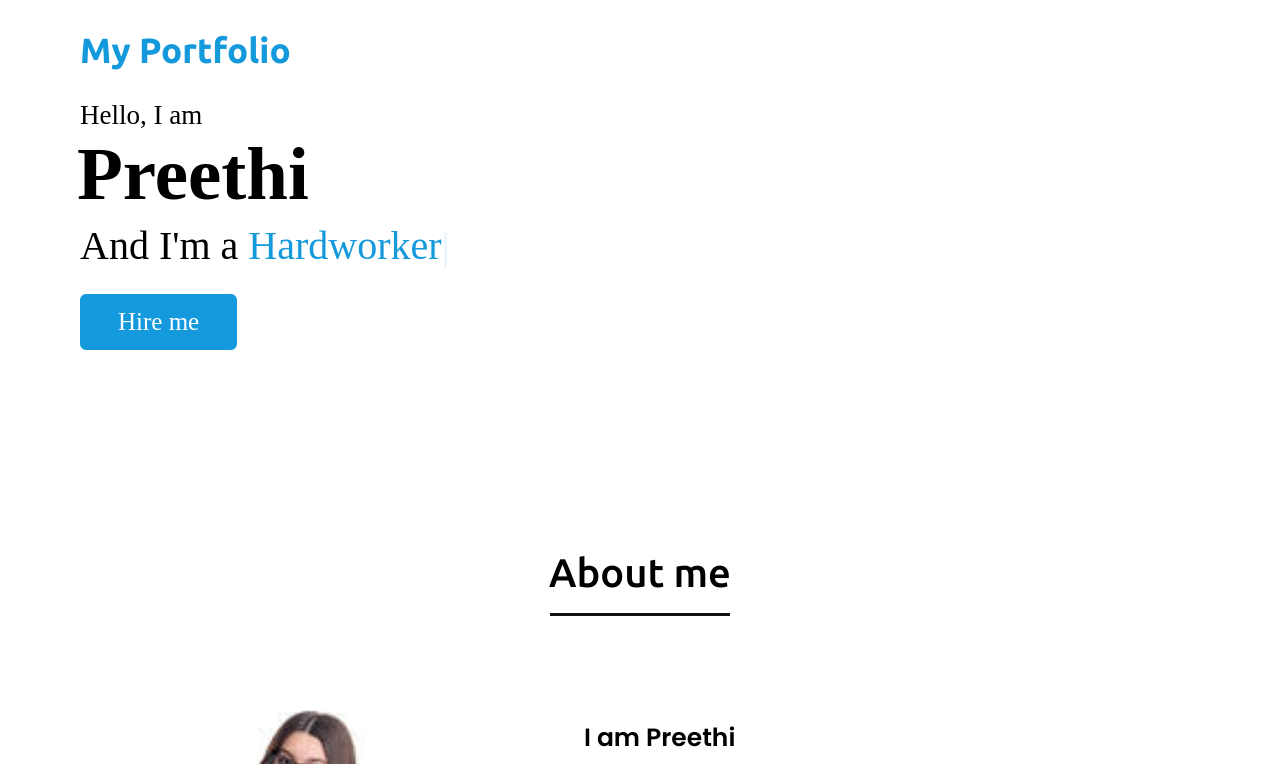
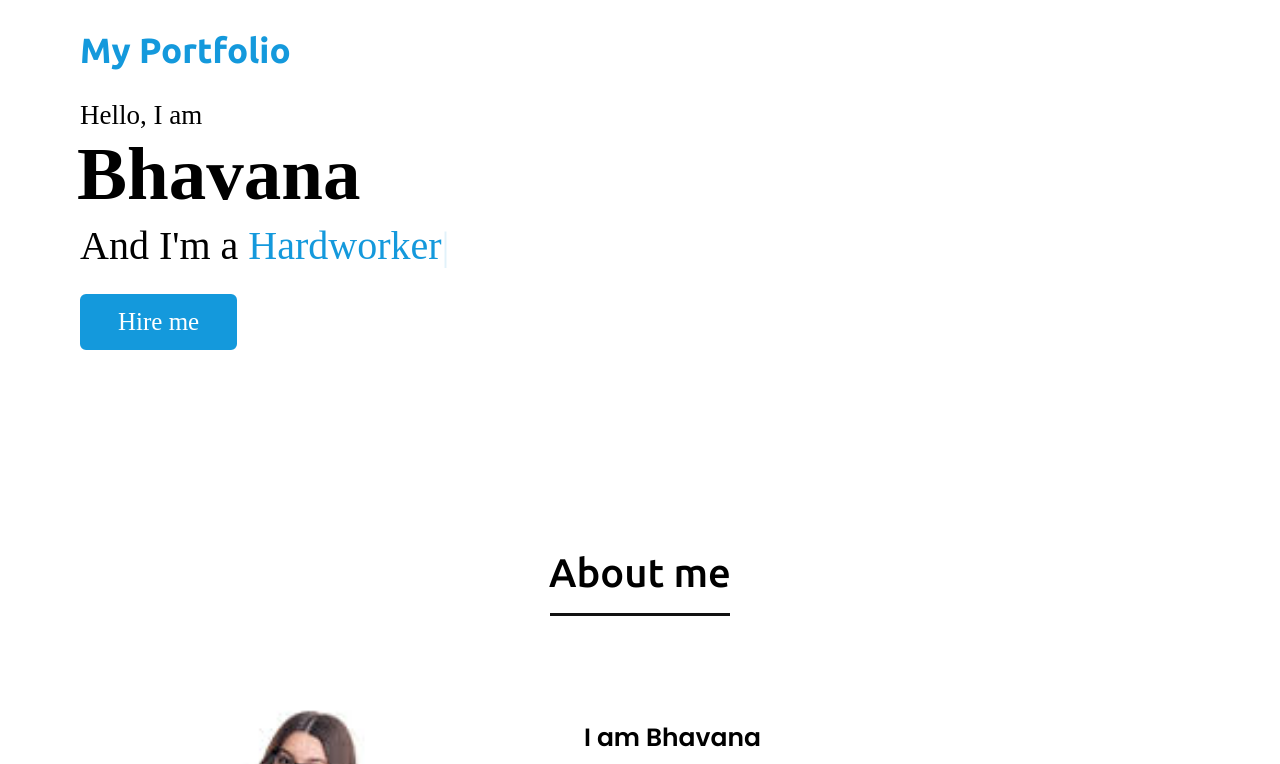
Before and after one commit to DodlaBhavanagoud/oasis-task2, a plain HTML site: page index.html in a window 1280 px wide. Shown: the top 764 px of the page. Drawn offline with nearby package versions, Linux system fonts and the light colour scheme.

Commit message:
index.html

```diff
--- a/index.html
+++ b/index.html
@@ -42,7 +42,7 @@
         <div class="max-width">
             <div class="home-content">
                 <div class="text-1">Hello, I am </div>
-                <div class="text-2">Preethi</div>
+                <div class="text-2">Bhavana</div>
                 <div class="text-3">And I'm a <span class="typing"></span></div>
                 <a href="mailto:preethisingapanga@gmail.com">Hire me</a>
             </div>
@@ -58,7 +58,7 @@
                     <img src="profile2.jpg" alt="profile-image">
                 </div>
                 <div class="column right">
-                    <div class="text">I am Preethi </div>
+                    <div class="text">I am Bhavana </div>
                     <p>I am an Engineering Student. Currently I pursuing my B.Tech in Computer Science from RGUKT,basar with an aggregate 8.4 CGPA. I am from Nalgonda. I completed my school education from Zilla Parishad High School,Munugode-Nalgonda. I am looking for a job in Web Develeopment and Full Stack Development. Currently, I am doing a remote
                         Internship in Web Development and Designing from Oasis Infobyte Company. I have done certification in Python Programming(IITK), Web Development, C basics
                         etc. You can have a look at my resume.
@@ -248,7 +248,7 @@
                             <i class="fas fa-user"></i>
                             <div class="info">
                                 <div class="head">Name</div>
-                                <div class="sub-title">S.Preethi</div>
+                                <div class="sub-title">Bhavana</div>
                             </div>
                         </div>
                         <div class="row">
@@ -263,7 +263,7 @@
                             <i class="fas fa-envelope"></i>
                             <div class="info">
                                 <div class="head">Email</div>
-                                <div class="sub-title">preethisingapanga@gmail.com</div>
+                                <div class="sub-title">dodlabhavana15@gmail.com</div>
                             </div>
                         </div>
                     </div>
```
